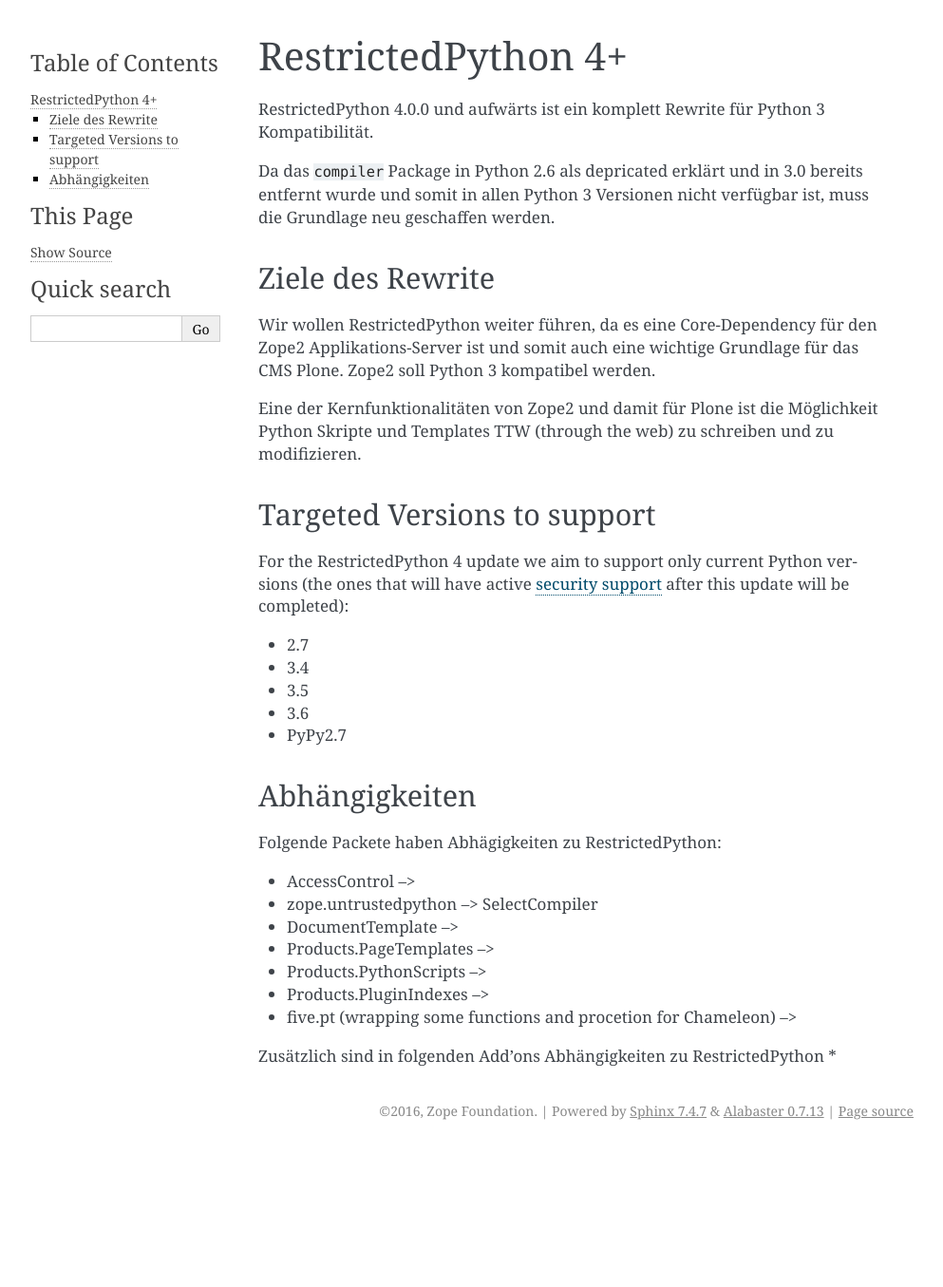
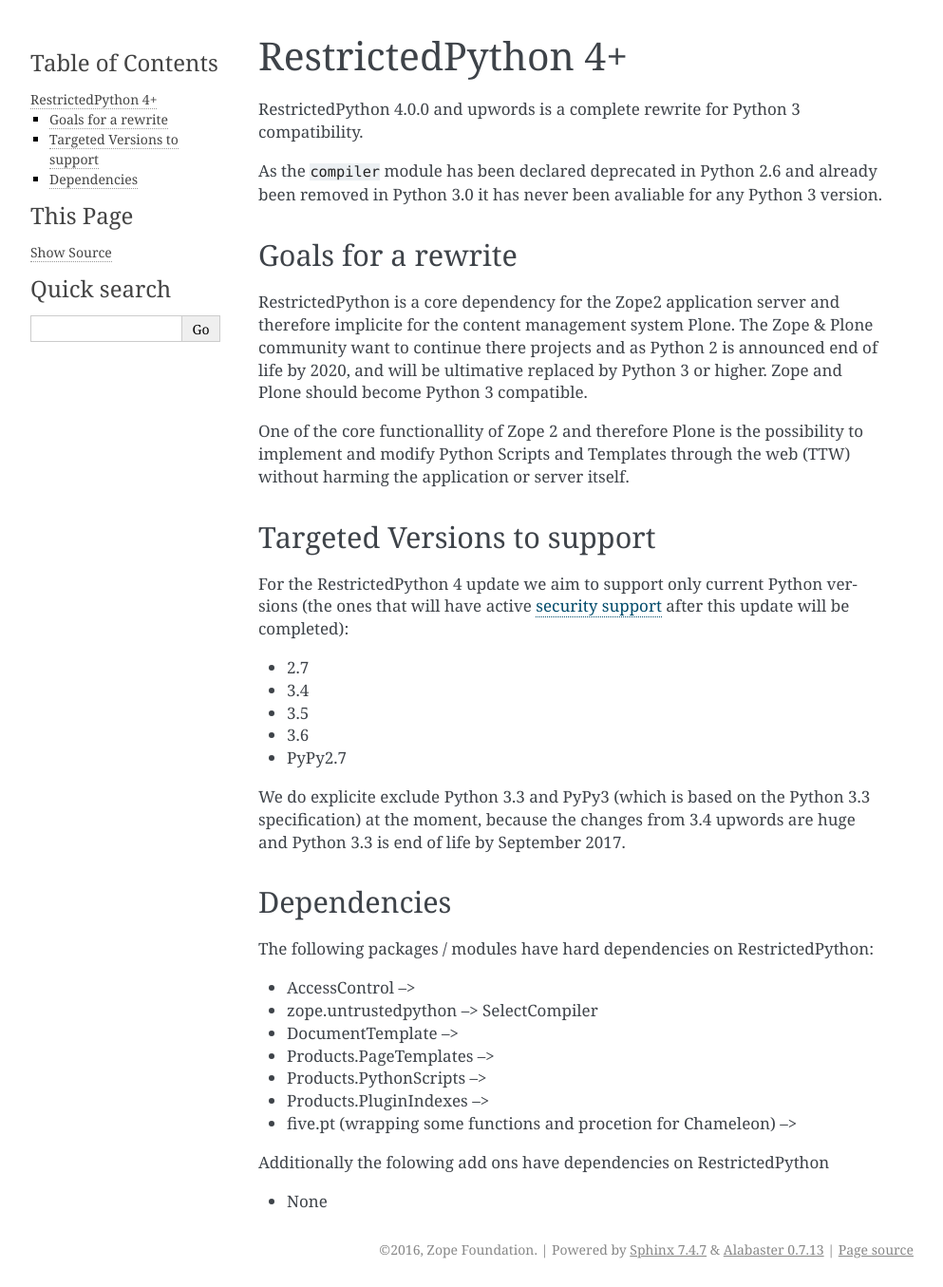
Before and after one commit to zopefoundation/RestrictedPython, a Sphinx documentation site: the page built from docs/RestrictedPython4/index.rst, in a window 1280 px wide. Shown: the whole page at 95% size, without its empty margins (148-1141 px from the left). Built offline with Sphinx 7.4.7, drawn with Linux system fonts in a browser that asks for light colours; before the commit the page ends 1209 px from its top, so only the background shows below that.

Commit message:
all doc should now be translated into english

```diff
--- a/docs/RestrictedPython4/index.rst
+++ b/docs/RestrictedPython4/index.rst
@@ -1,17 +1,19 @@
 RestrictedPython 4+
 ===================
 
-RestrictedPython 4.0.0 und aufwärts ist ein komplett Rewrite für Python 3 Kompatibilität.
+RestrictedPython 4.0.0 and upwords is a complete rewrite for Python 3 compatibility.
 
-Da das ``compiler`` Package in Python 2.6 als depricated erklärt und in 3.0 bereits entfernt wurde und somit in allen Python 3 Versionen nicht verfügbar ist, muss die Grundlage neu geschaffen werden.
+As the ``compiler`` module has been declared deprecated in Python 2.6 and already been removed in Python 3.0 it has never been avaliable for any Python 3 version.
 
-Ziele des Rewrite
------------------
 
-Wir wollen RestrictedPython weiter führen, da es eine Core-Dependency für den Zope2 Applikations-Server ist und somit auch eine wichtige Grundlage für das CMS Plone.
-Zope2 soll Python 3 kompatibel werden.
+Goals for a rewrite
+-------------------
 
-Eine der Kernfunktionalitäten von Zope2 und damit für Plone ist die Möglichkeit Python Skripte und Templates TTW (through the web) zu schreiben und zu modifizieren.
+RestrictedPython is a core dependency for the Zope2 application server and therefore implicite for the content management system Plone.
+The Zope & Plone community want to continue there projects and as Python 2 is announced end of life by 2020, and will be ultimative replaced by Python 3 or higher.
+Zope and Plone should become Python 3 compatible.
+
+One of the core functionallity of Zope 2 and therefore Plone is the possibility to implement and modify Python Scripts and Templates through the web (TTW) without harming the application or server itself.
 
 
 
@@ -30,10 +32,12 @@
 
 .. _`security support` : https://docs.python.org/devguide/index.html#branchstatus
 
-Abhängigkeiten
---------------
+We do explicite exclude Python 3.3 and PyPy3 (which is based on the Python 3.3 specification) at the moment, because the changes from 3.4 upwords are huge and Python 3.3 is end of life by September 2017.
 
-Folgende Packete haben Abhägigkeiten zu RestrictedPython:
+Dependencies
+------------
+
+The following packages / modules have hard dependencies on RestrictedPython:
 
 * AccessControl -->
 * zope.untrustedpython --> SelectCompiler
@@ -43,5 +47,6 @@
 * Products.PluginIndexes -->
 * five.pt (wrapping some functions and procetion for Chameleon) -->
 
-Zusätzlich sind in folgenden Add'ons Abhängigkeiten zu RestrictedPython
-*
+Additionally the folowing add ons have dependencies on RestrictedPython
+
+* None
--- a/docs/api/index.rst
+++ b/docs/api/index.rst
@@ -5,4 +5,4 @@
 
 .. code:: Python
 
-    restricted_compile(source, filename, mode [, flags [, dont_inherit]])
+    compile_restricted(source, filename, mode [, flags [, dont_inherit]])
```
Also changed, not shown: docs/update/index.rst (+17 -17 lines).
